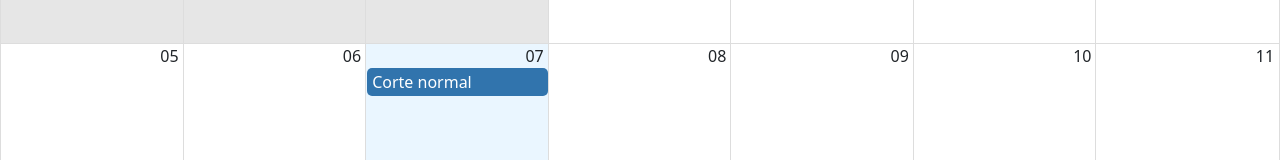
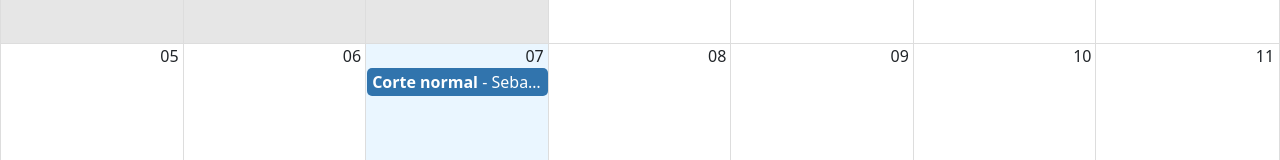
Before and after one commit to sebastian461/peluqueria-front-react, a React (Vite) app: page / in a window 1280 px wide. Shown: the part 236-396 px from the top of the page. Built offline with nearby package versions, Linux system fonts and the light colour scheme.

Commit message:
Calendar settings
The way in which events are displayed and the methods that are triggered have been configured.

```diff
--- /dev/null
+++ b/src/peluqueria/components/PeluqueriaEventBox.jsx
@@ -0,0 +1,9 @@
+export const PeluqueriaEventBox = ({ event }) => {
+  const { title, user } = event;
+  return (
+    <>
+      <strong>{title}</strong>
+      <span> - {user.name}</span>
+    </>
+  );
+};
--- a/src/peluqueria/components/index.js
+++ b/src/peluqueria/components/index.js
@@ -1 +1,2 @@
+export * from "./PeluqueriaEventBox";
 export * from "./Navbar";
--- a/src/peluqueria/pages/PeluqueriaPage.jsx
+++ b/src/peluqueria/pages/PeluqueriaPage.jsx
@@ -2,8 +2,9 @@ import { Calendar } from "react-big-calendar";
 import "react-big-calendar/lib/css/react-big-calendar.css";
 import { addHours } from "date-fns";
 
-import { Navbar } from "../components";
+import { Navbar, PeluqueriaEventBox } from "../components";
 import { getMessagesEs, localizer } from "../../helpers";
+import { useState } from "react";
 
 const events = [
   {
@@ -19,8 +20,22 @@ const events = [
 ];
 
 export const PeluqueriaPage = () => {
-  const eventStyleGetter = (event, start, end, isSelected) => {
-    console.log({ event, start, end, isSelected });
+  const [lastView, setLastView] = useState(
+    localStorage.getItem("lastView") || "month"
+  );
+
+  const eventStyleGetter = (event, start, end, isSelected) => {};
+
+  const onDoubleClick = (event) => {
+    console.log({ doubleClick: event });
+  };
+
+  const onSelect = (event) => {
+    console.log({ onClick: event });
+  };
+
+  const onViewChanged = (event) => {
+    localStorage.setItem("lastView", event);
   };
 
   return (
@@ -30,12 +45,19 @@ export const PeluqueriaPage = () => {
       <Calendar
         culture="es"
         localizer={localizer}
+        defaultView={lastView}
         events={events}
         startAccessor="start"
         endAccessor="end"
         style={{ height: "calc(100vh - 80px)" }}
         messages={getMessagesEs()}
         eventPropGetter={eventStyleGetter}
+        components={{
+          event: PeluqueriaEventBox,
+        }}
+        onDoubleClickEvent={onDoubleClick}
+        onSelectEvent={onSelect}
+        onView={onViewChanged}
       />
     </>
   );
```
